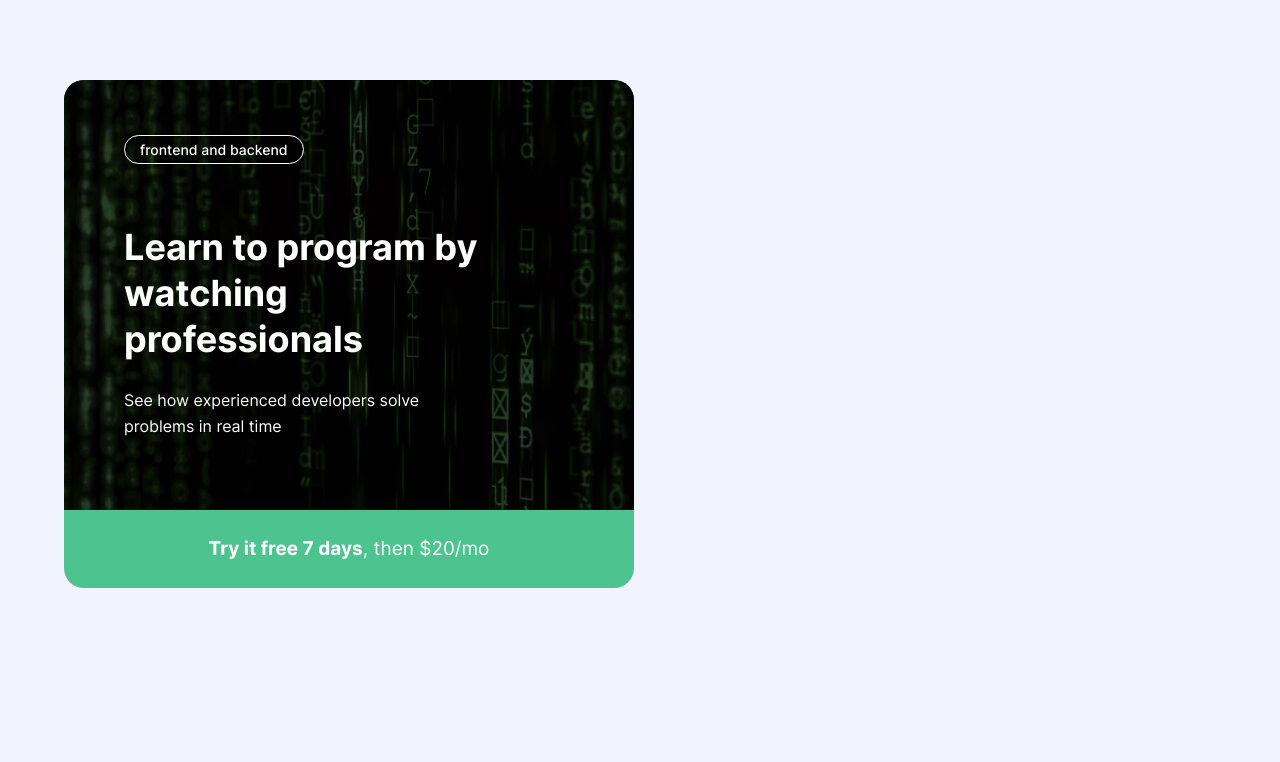
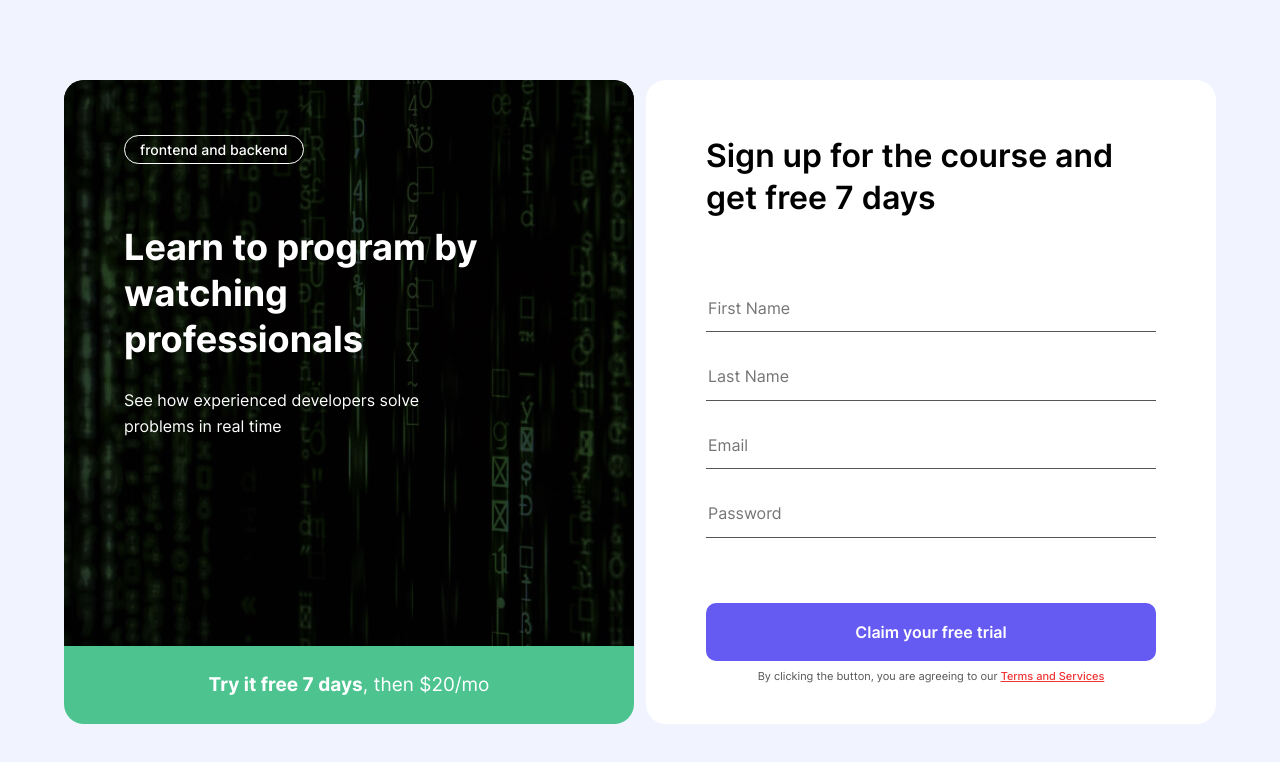
Before and after one commit to asadbekdev07/asadbekdev-intro-sign-up-page, a plain HTML site: page index.html in a window 1280 px wide. Drawn offline with Linux system fonts and the light colour scheme.

Commit message:
Add registration form

```diff
--- a/css/styles.css
+++ b/css/styles.css
@@ -71,6 +71,10 @@ img {
   height: auto;
 }
 
+*:focus {
+  outline: 2px dotted var(--purple);
+  outline-offset: 2px;
+}
 .container {
   width: 100%;
   max-width: 1192px;
@@ -86,11 +90,12 @@ img {
   padding-top: 80px;
   padding-bottom: 80px;
 }
-
-/* HERO  */
+/* INTRO PAGE  */
 .intro-page {
   display: flex;
 }
+
+/* HERO  */
 .hero {
   --text-color: #ffffff;
   display: flex;
@@ -141,3 +146,67 @@ img {
   font-weight: 400;
   background-color: var(--green);
 }
+
+/* REGISTRATION-FORM */
+
+.registration-form {
+  width: 100%;
+  max-width: 570px;
+  padding: 55px 60px 40px;
+  margin-left: 12px;
+  border-radius: 20px;
+  overflow: hidden;
+  background-color: #ffffff;
+}
+.registration-form-heading {
+  margin-top: 0;
+  margin-bottom: 65px;
+  font-size: 32px;
+  font-weight: 600;
+  line-height: 42px;
+}
+.registration-form-fields {
+  display: flex;
+  flex-direction: column;
+  margin-bottom: 65px;
+}
+
+.registration-form-field:not(:last-child) {
+  margin-bottom: 20px;
+}
+
+.registration-form-field {
+  padding-top: 15px;
+  padding-bottom: 14px;
+  border: 0;
+  border-bottom: 1px solid #555555;
+  color: #555555;
+}
+.registration-form-field:focus {
+  border-color: #000000;
+  font-weight: 600;
+  color: #000000;
+}
+.registration-form-submit {
+  display: block;
+  width: 100%;
+  padding: 20px;
+  margin-bottom: 8px;
+  font-weight: 600;
+  border: none;
+  border-radius: 10px;
+  background-color: var(--purple);
+  color: #ffffff;
+  cursor: pointer;
+}
+.registration-form-notice {
+  font-size: 11px;
+  font-weight: 400;
+  line-height: 15px;
+  text-align: center;
+  color: #555555;
+}
+.registration-form-notice-link {
+  font-weight: 500;
+  color: var(--red);
+}
--- a/index.html
+++ b/index.html
@@ -22,7 +22,20 @@
           </div>
           <div class="hero-bottom"><strong>Try it free 7 days</strong>, then $20/mo</div>
         </div>
+
+
         <!-- REGISTRATION-FORM  -->
+        <form class="registration-form" action="https://echo.htmlacademy.ru" method="POST">
+          <h2 class="registration-form-heading">Sign up for the course and<br>get free 7 days</h2>
+          <div class="registration-form-fields">
+            <input class="registration-form-field" type="text" name="first-name" placeholder="First Name" aria-label="First name" required>
+            <input class="registration-form-field" type="text" name="last-name" placeholder="Last Name" aria-label="Last name" required>
+            <input class="registration-form-field" type="email" name="email" placeholder="Email" aria-label="email" required>
+            <input class="registration-form-field" type="password" name="password" placeholder="Password" aria-label="password" required>
+          </div>
+          <button class="registration-form-submit" type="submit">Claim your free trial</button>
+          <div class="registration-form-notice">By clicking the button, you are agreeing to our <a class="registration-form-notice-link" href="#">Terms and Services</a></div>
+        </form>
 
       </div>
     </div>
```
